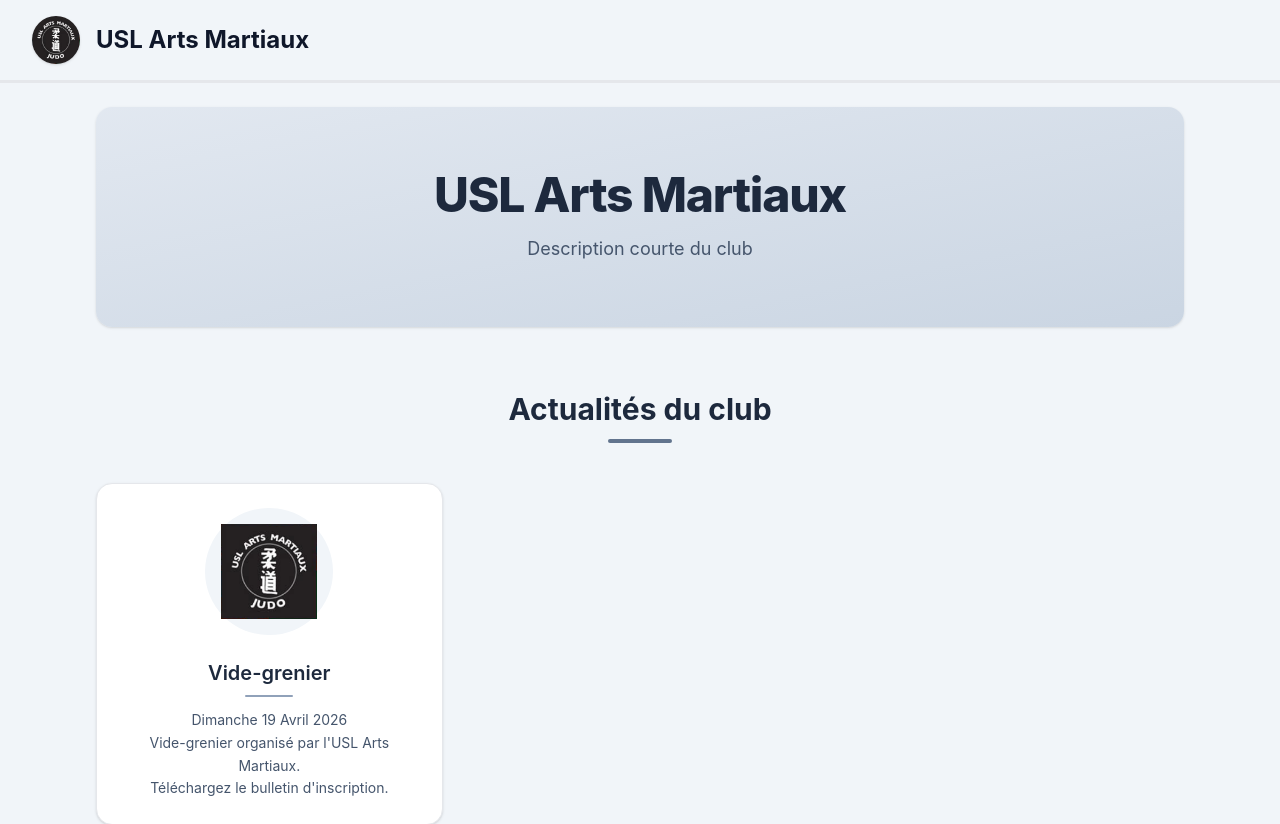
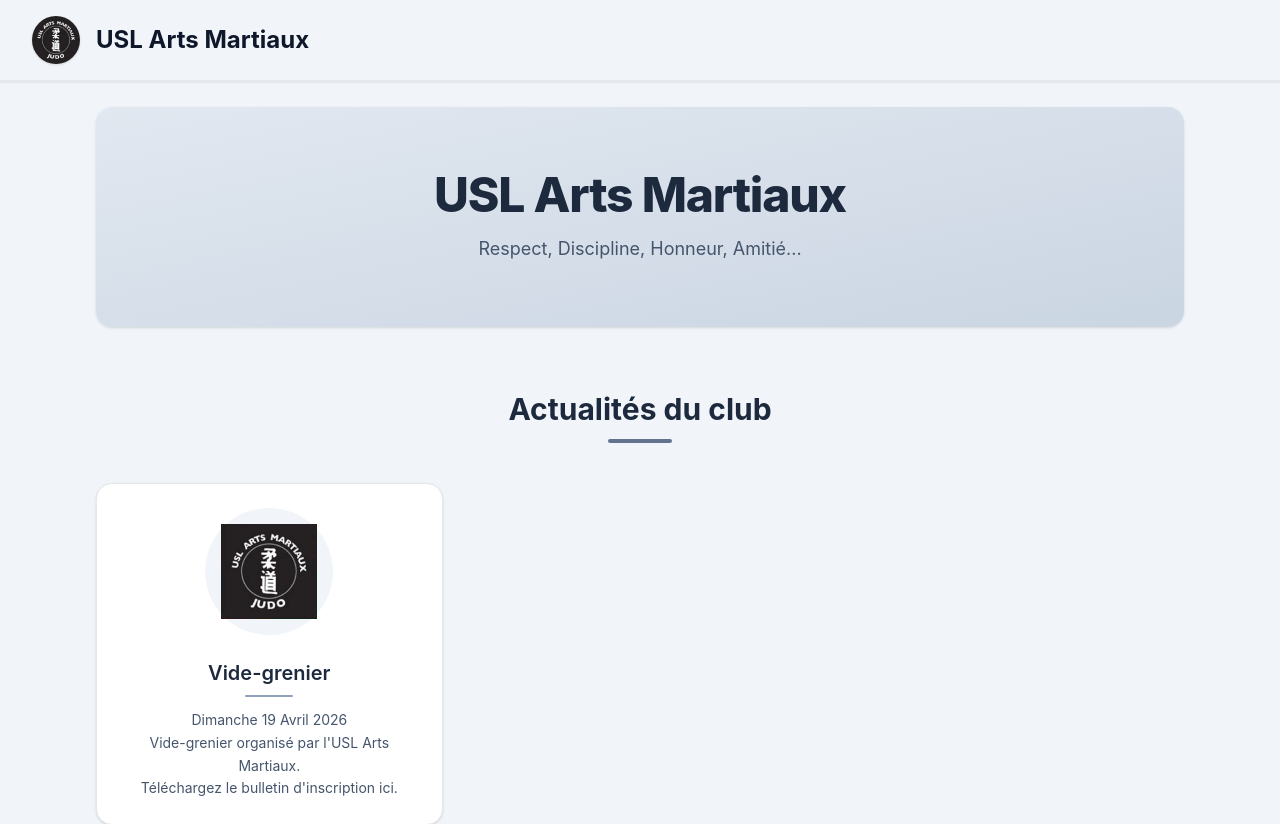
Before and after one commit to CamsCams04/usl-art-martiaux, a Next.js app in the folder usl-arts-martiaux/: page / in a window 1280 px wide. Shown: the top 824 px of the page. Built offline with nearby package versions, Linux system fonts and the light colour scheme.

Commit message:
change pdf and add sentence

```diff
--- a/usl-arts-martiaux/src/app/page.tsx
+++ b/usl-arts-martiaux/src/app/page.tsx
@@ -39,7 +39,7 @@
           USL Arts Martiaux
         </h1>
         <p className="mt-4 text-base sm:text-lg text-slate-600 max-w-xl mx-auto">
-          Description courte du club
+          Respect, Discipline, Honneur, Amitié...
         </p>
       </section>
 
@@ -64,7 +64,7 @@
               <>
                 <p>Dimanche 19 Avril 2026</p>
                 <p>Vide-grenier organisé par l&apos;USL Arts Martiaux.</p>
-                <p>Téléchargez le bulletin d&apos;inscription.</p>
+                <p>Téléchargez le bulletin d&apos;inscription ici.</p>
               </>
             }
             href="/showpdf"
```
Also changed, not shown: 1 other file (tests, documents, lock files or other folders).
